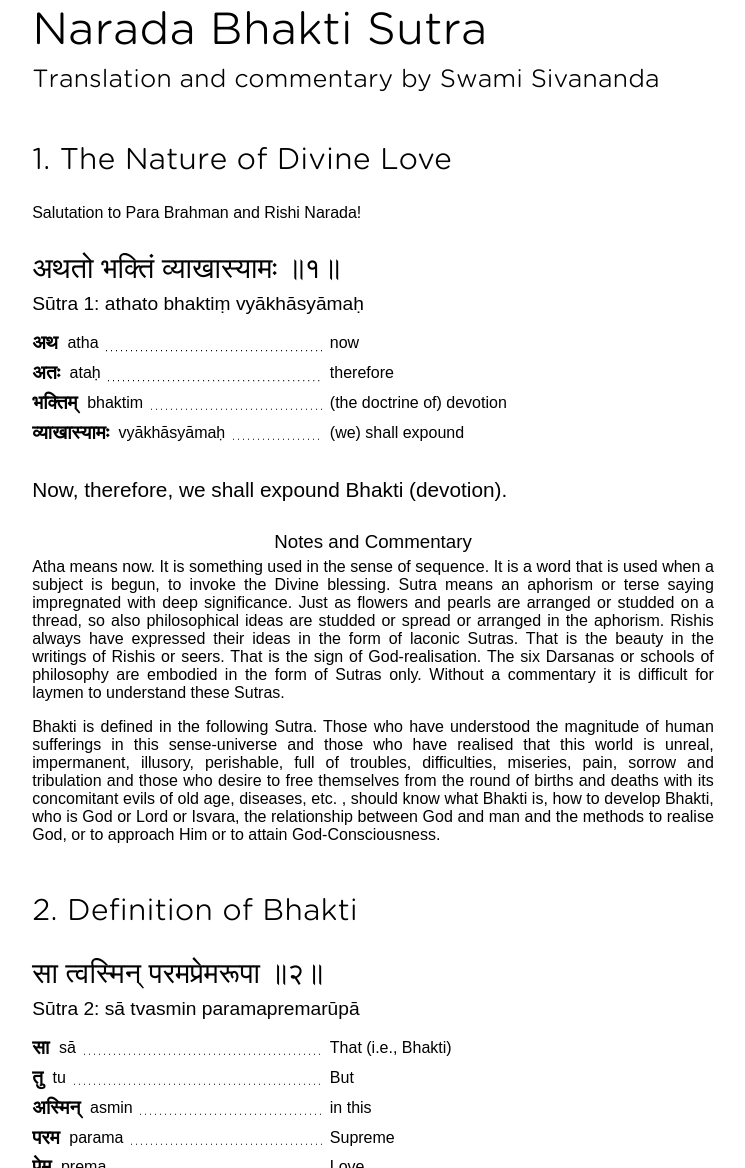
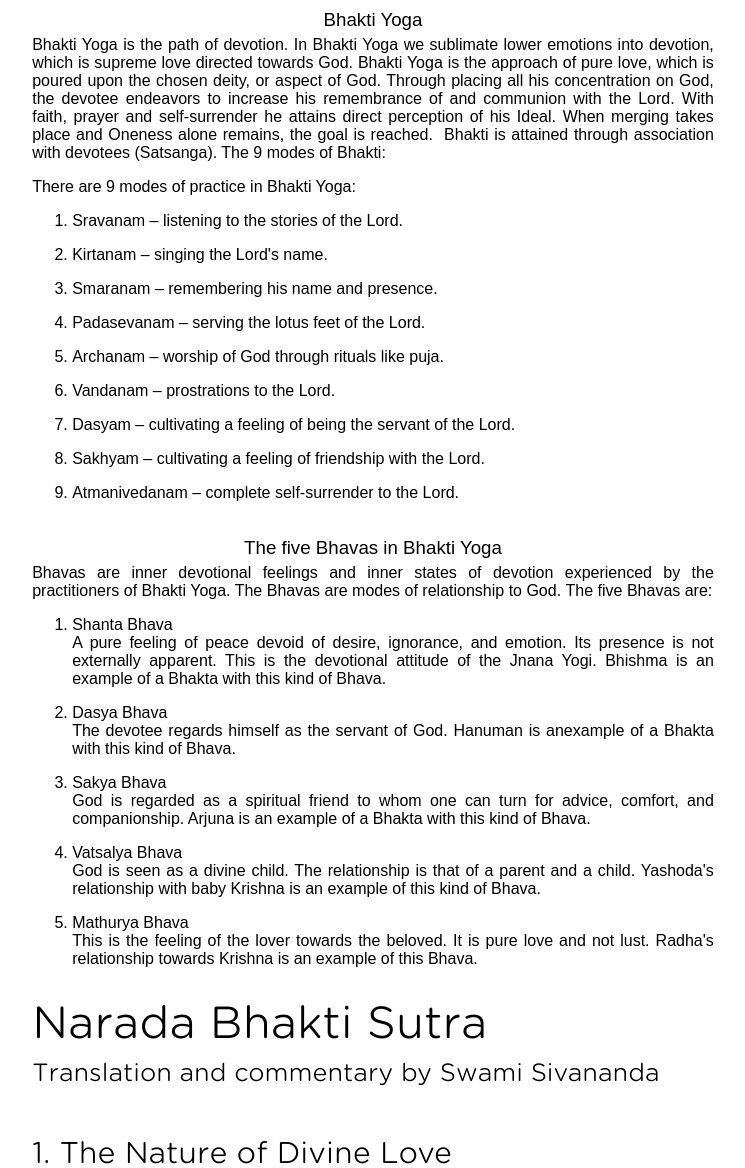
Before and after one commit to iswara108/course-manuals, a website: page naradas-way-of-divine-love-teachings-on-the-narada-nhakti-sutras-with-rukmini-chaitanya.html in a window 1280 px wide. Shown: the part 845-2013 px from the top of the page, without its empty margins (267-1012 px from the left). Drawn offline with Linux system fonts and the light colour scheme.

Commit message:
add second page - general explanation on bhakti

```diff
--- a/naradas-way-of-divine-love-teachings-on-the-narada-nhakti-sutras-with-rukmini-chaitanya.html
+++ b/naradas-way-of-divine-love-teachings-on-the-narada-nhakti-sutras-with-rukmini-chaitanya.html
@@ -19,6 +19,73 @@
     </header>
     <br />
     <main>
+      <h3>Bhakti Yoga</h3>
+
+      <p class="lesson-text">
+        Bhakti Yoga is the path of devotion. In Bhakti Yoga we sublimate lower
+        emotions into devotion, which is supreme love directed towards God.
+        Bhakti Yoga is the approach of pure love, which is poured upon the
+        chosen deity, or aspect of God. Through placing all his concentration on
+        God, the devotee endeavors to increase his remembrance of and communion
+        with the Lord. With faith, prayer and self-surrender he attains direct
+        perception of his Ideal. When merging takes place and Oneness alone
+        remains, the goal is reached.  Bhakti is attained through association
+        with devotees (Satsanga). The 9 modes of Bhakti:
+      </p>
+      <p class="lesson-text">There are 9 modes of practice in Bhakti Yoga:</p>
+
+      <ol class="lesson-text">
+        <li>Sravanam – listening to the stories of the Lord. </li>
+        <li>Kirtanam – singing the Lord&#39;s name.</li>
+        <li>Smaranam – remembering his name and presence. </li>
+        <li>Padasevanam – serving the lotus feet of the Lord. </li>
+        <li>Archanam – worship of God through rituals like puja. </li>
+        <li>Vandanam – prostrations to the Lord. </li>
+        <li>
+          Dasyam – cultivating a feeling of being the servant of the Lord.
+        </li>
+        <li>Sakhyam – cultivating a feeling of friendship with the Lord. </li>
+        <li>Atmanivedanam – complete self-surrender to the Lord. </li>
+      </ol>
+      <h3>The five Bhavas in Bhakti Yoga</h3>
+
+      <p class="lesson-text">
+        Bhavas are inner devotional feelings and inner states of devotion
+        experienced by the practitioners of Bhakti Yoga. The Bhavas are modes of
+        relationship to God. The five Bhavas are:
+      </p>
+
+      <ol class="lesson-text">
+        <li>
+          Shanta Bhava <br />A pure feeling of peace devoid of desire,
+          ignorance, and emotion. Its presence is not externally apparent. This
+          is the devotional attitude of the Jnana Yogi. Bhishma is an example of
+          a Bhakta with this kind of Bhava.
+        </li>
+        <li>
+          Dasya Bhava <br />
+          The devotee regards himself as the servant of God. Hanuman is
+          anexample of a Bhakta with this kind of Bhava.
+        </li>
+        <li>
+          Sakya Bhava <br />
+          God is regarded as a spiritual friend to whom one can turn for advice,
+          comfort, and companionship. Arjuna is an example of a Bhakta with this
+          kind of Bhava.
+        </li>
+        <li>
+          Vatsalya Bhava <br />
+          God is seen as a divine child. The relationship is that of a parent
+          and a child. Yashoda&#39;s relationship with baby Krishna is an
+          example of this kind of Bhava.
+        </li>
+        <li>
+          Mathurya Bhava <br />
+          This is the feeling of the lover towards the beloved. It is pure love
+          and not lust. Radha&#39;s relationship towards Krishna is an example
+          of this Bhava.
+        </li>
+      </ol>
       <h1>Narada Bhakti Sutra</h1>
       <h2>Translation and commentary by Swami Sivananda</h2>
       <section>
```
Also changed, not shown: style.css.
